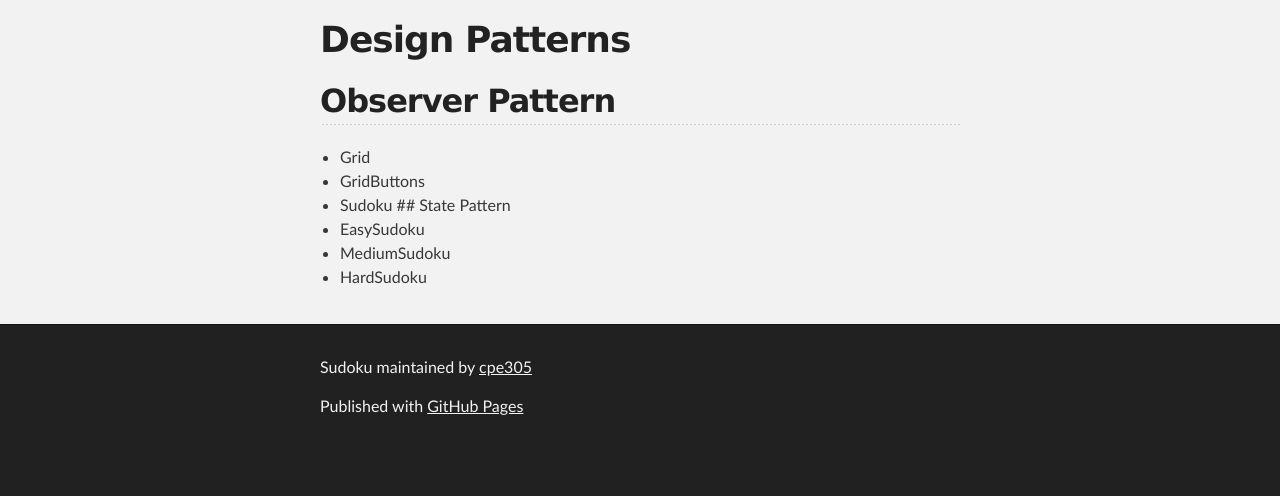
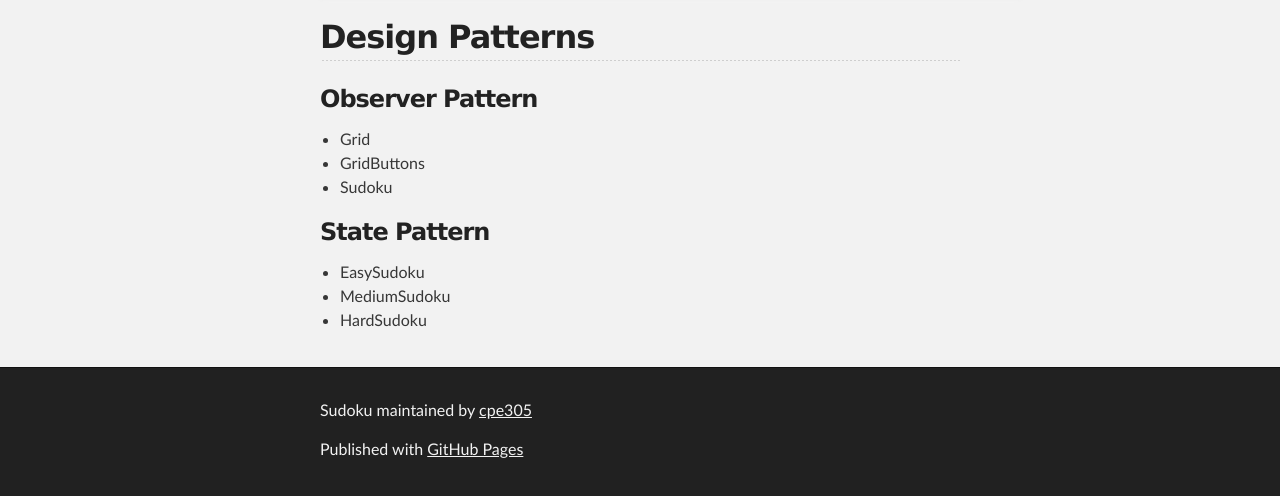
Before and after one commit to cpe305/fall2016-project-R3xKyle, a plain HTML site: page index.html in a window 1280 px wide. Shown: the part 6951-7447 px from the top of the page. Before the commit the page ends 7404 px from the top, so only its background shows below. Drawn offline with Linux system fonts and the light colour scheme.

```diff
--- a/index.html
+++ b/index.html
@@ -94,17 +94,22 @@
 Incomplete Game:
 <img src="https://github.com/cpe305/fall2016-project-R3xKyle/blob/master/images/CompleteGameError.PNG?raw=true" alt="Complete Game Error"></p>
 
-<h1>
-<a id="design-patterns" class="anchor" href="#design-patterns" aria-hidden="true"><span aria-hidden="true" class="octicon octicon-link"></span></a>Design Patterns</h1>
+<h2>
+<a id="design-patterns" class="anchor" href="#design-patterns" aria-hidden="true"><span aria-hidden="true" class="octicon octicon-link"></span></a>Design Patterns</h2>
 
-<h2>
-<a id="observer-pattern" class="anchor" href="#observer-pattern" aria-hidden="true"><span aria-hidden="true" class="octicon octicon-link"></span></a>Observer Pattern</h2>
+<h3>
+<a id="observer-pattern" class="anchor" href="#observer-pattern" aria-hidden="true"><span aria-hidden="true" class="octicon octicon-link"></span></a>Observer Pattern</h3>
 
 <ul>
 <li>Grid</li>
 <li>GridButtons</li>
-<li>Sudoku
-## State Pattern</li>
+<li>Sudoku</li>
+</ul>
+
+<h3>
+<a id="state-pattern" class="anchor" href="#state-pattern" aria-hidden="true"><span aria-hidden="true" class="octicon octicon-link"></span></a>State Pattern</h3>
+
+<ul>
 <li>EasySudoku</li>
 <li>MediumSudoku</li>
 <li>HardSudoku</li>
```
Also changed, not shown: params.json (+1 -1 lines).
